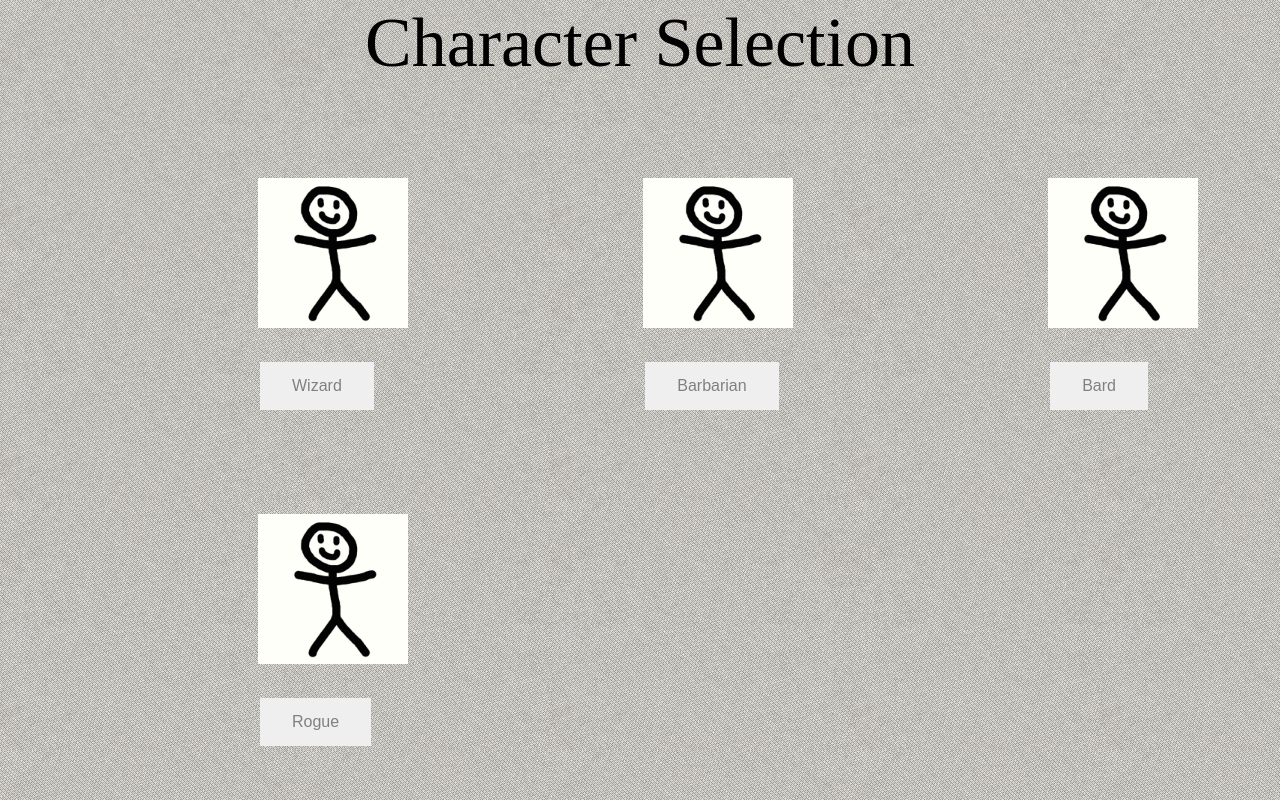
After one commit to beyondmymemories/beyondmymemories.github.io, a PHP site: page /charSelect.html in a window 1280 px wide. The commit adds this page. Run offline with PHP 8.4, Linux system fonts and the light colour scheme.

Commit message:
Created character selection and fixed indentation.
Created the character selection and fixed indentation as well as added comments.

```diff
--- a/CSS/index.css
+++ b/CSS/index.css
@@ -1,12 +1,25 @@
+/* This is to define our background. */
+body {
+    background-image:url("../Functions/Art/PlaceHolder.jpg");
+    background-color: grey;
+}
 
-body{
-    background-image:url("../Functions/Art/PlaceHolder.jpg");
-	background-color: grey
+/* This is the character class. */
+.characters {
+    width: 100px;
 }
-h1{
 
+/* This defines the character images. */
+.characters img {
+    float: left;
+    margin-left: +20;
+    margin-top: +20;
+    width: 150px;
+    height: 150px;
 }
-.button{
+
+/* This defines the buttons. */
+.button {
     border: none;
     color: grey;
     padding: 15px 32px;
@@ -17,9 +30,46 @@ h1{
     margin: 4px 2px;
     cursor: pointer;
 }
+
+/* This handles the first character button. */
+div.buttonChar1 {
+    margin-left: +250px;
+    margin-top: +100px;
+    display: inline-block;
+}
+
+/* This handles the second character button. */
+div.buttonChar2 {
+    margin-left: +250px;
+    margin-top: +100px;
+    display: inline-block;
+}
+
+/* This handles the third character button. */
+div.buttonChar3 {
+    margin-left: +250px;
+    margin-top: +100px;
+    display: inline-block;
+}
+
+/* This handles the fourth character button. */
+div.buttonChar4 {
+    margin-left: +250px;
+    margin-top: +100px;
+    display: inline-block;
+}
+
+/* This handles the title of the page. */
+div.title {
+    height: 1em;
+    position: relative;
+}
+
+/* This handles the items within this container. */
 div.container4 {
     height: 10em;
-    position: relative }
+    position: relative;
+}
 
 div.container4 p {
     margin: 0;
@@ -27,12 +77,16 @@ div.container4 p {
     top: 50%;
     left: 50%;
     margin-right: -50%;
-    transform: translate(-50%, -50%) }
-p{
+    transform: translate(-50%, -50%)
+}
+
+p {
     text-align: center;
     font-family: url();
 }
-.fade-in-text{
+
+/* This is used to define how the text fades in. */
+.fade-in-text {
     font-size: 70px;
     color: black;
     animation: fadeIn linear 4s;
--- /dev/null
+++ b/charSelect.html
@@ -0,0 +1,52 @@
+<!doctype html>
+<html>
+    <head>
+        <! –– Use this to access the css stylesheet. ––>
+        <link href="CSS/index.css" rel="stylesheet" type="text/css">
+    </head>
+
+    <body>
+        <div class="fade-in-text">
+            <div class="container4">
+
+                <! –– The title of the page. ––>
+                <div class="title">
+                    <p> Character Selection</p>
+                </div>
+
+                <! –– This decides the button and art for the Wizard. ––>
+                <div class="buttonChar1">
+                    <div class="characters">
+                        <img src="Functions/Art/temp image.png" alt="temp">
+                    </div>
+                    <button class="button button1">Wizard</button>
+                </div>
+
+                <! –– This decides the button and art for the Barbarian. ––>
+                <div class="buttonChar2">
+                    <div class="characters">
+                        <img src="Functions/Art/temp image.png" alt="temp">
+                    </div>
+                    <button class="button button2">Barbarian</button>
+                </div>
+
+                <! –– This decides the button and art for the Bard. ––>
+                <div class="buttonChar3">
+                    <div class="characters">
+                        <img src="Functions/Art/temp image.png" alt="temp">
+                    </div>
+                    <button class="button button3">Bard</button>
+                </div>
+
+                <! –– This decides the button and art for the Rouge. ––>
+                <div class="buttonChar4">
+                    <div class="characters">
+                        <img src="Functions/Art/temp image.png" alt="temp">
+                    </div>
+                    <button class="button button4">Rogue</button>
+                </div>
+
+            </div>
+        </div>
+    </body>
+</html>
```
Also changed, not shown: Functions/Art/temp image.png (added). Lines whose indentation alone changed are shown as unchanged.
